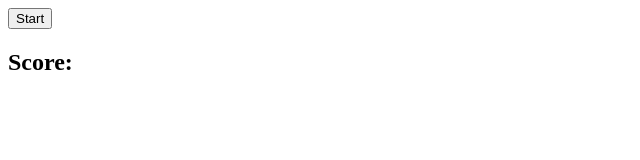
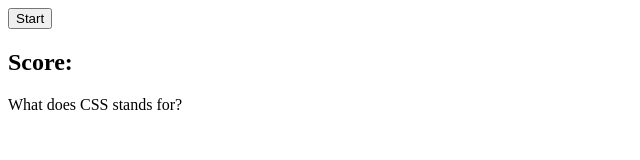
Before and after one commit to QNguyen-hub/MultipleChoiceQuestions, a plain HTML site: page index.html in a window 1280 px wide. Both pictures are taken after a click on the button "Start". Shown: the whole page, without its empty margins (0-640 px from the left). Drawn offline with Linux system fonts and the light colour scheme.

Commit message:
wrote objects and a for loop

```diff
--- a/index.html
+++ b/index.html
@@ -7,8 +7,9 @@
     <title>Multiple Choice Questions</title>
   </head>
   <body>
-    <button>Start</button>
+    <button id="btn">Start</button>
     <h2>Score:</h2>
     <div id="container"></div>
+    <script src="script.js"></script>
   </body>
 </html>
--- a/script.js
+++ b/script.js
@@ -0,0 +1,26 @@
+var containerEl = document.getElementById("container");
+var startBtn = document.getElementById("btn");
+var questions = [
+  {
+    ask: "What does HTML stands for?",
+    1: "Hypertext Markup Language",
+    2: "Hightext Maker Language",
+    3: "Height Trail Manuel Launch",
+    answer: "Hypertext Markup Language",
+  },
+  {
+    ask: "What does CSS stands for?",
+    1: "Catching Style Shadows",
+    2: "Cascading Style Sheets",
+    3: "Crowd Styling Sheets",
+    answer: "Cascading Style Sheets",
+  },
+];
+
+startBtn.addEventListener("click", function () {
+  var quizs = "";
+  for (let i = 0; i < questions.length; i++) {
+    quizs = questions[i].ask;
+    containerEl.textContent = quizs;
+  }
+});
```
Also changed, not shown: 1 other file.
